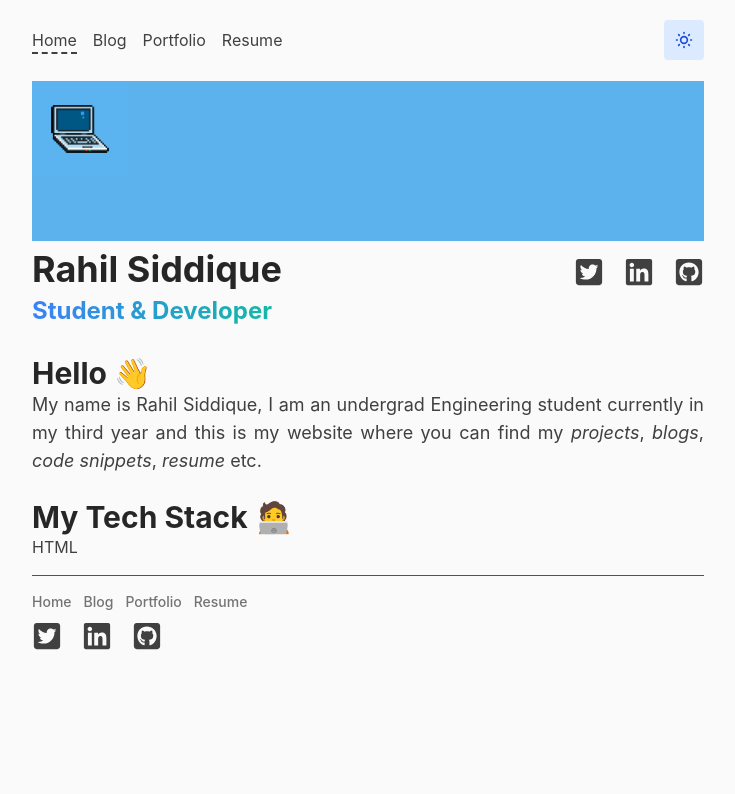
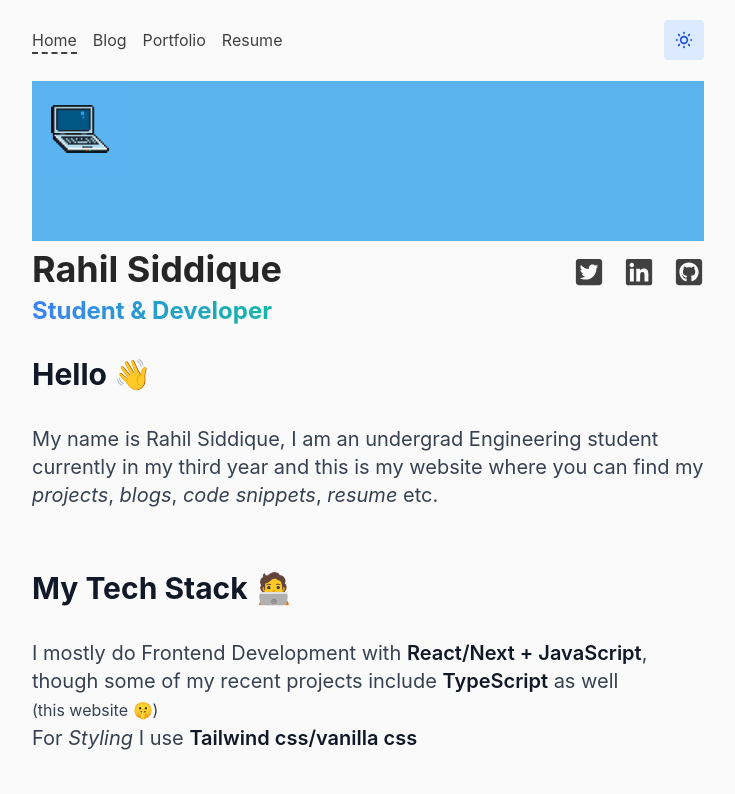
Before and after one commit to Rahilsiddique/rahil, a Next.js app: page / in a window 1280 px wide. Shown: the top 794 px of the page, without its empty margins (272-1007 px from the left). Built offline with nearby package versions, Linux system fonts and the light colour scheme.

Commit message:
[fix] intro.md
Signed-off-by: Rahilsiddique <siddiquerahil19@gmail.com>

```diff
--- a/app/(portfolio)/page.tsx
+++ b/app/(portfolio)/page.tsx
@@ -9,6 +9,8 @@ import matter from "gray-matter";
 const page: NextPage = () => {
   const intro = getIntroMetadata();
   const content = matter(intro.slug);
+  console.log(content.content);
+
   return (
     <PageWrapper>
       <main>
@@ -23,7 +25,7 @@ const page: NextPage = () => {
           <h2 className="text-xl font-bold text-transparent max-w-max mb-7 md:text-2xl bg-clip-text bg-gradient-to-r from-primary-500 to-ternary-500 dark:text-transparent">
             {intro.title}
           </h2>
-          <Markdown options={{ forceBlock: true, wrapper: "article" }}>
+          <Markdown className="text-base prose lg:text-xl dark:prose-invert">
             {content.content}
           </Markdown>
         </div>
--- a/content/Intro.md
+++ b/content/Intro.md
@@ -2,16 +2,14 @@
 name: 'Rahil Siddique'
 title: 'Student & Developer'
 ---
-<article class="prose border lg:prose-xl prose-slate">
-<h2> Hello 👋 </h2>
-<p class="text-lg text-justify dark:text-gray-500">
+## Hello 👋
 My name is Rahil Siddique, I am an undergrad Engineering student currently in my third year and this is my website where you can find my *projects*, *blogs*, *code snippets*, *resume* etc.
-</p>
-<br>
-<h2>
-My Tech Stack 🧑‍💻 <br>
-</h2>
-<ul>
-    <li>HTML</li>
-</ul>
-</article>
+## My Tech Stack 🧑‍💻
+I mostly do Frontend Development with **React/Next + JavaScript**, though some of my recent projects  include **TypeScript** as well <br><small>(this website 🤫)</small><br>
+For *Styling* I use **Tailwind css/vanilla css**
+
+| Language   |      Framework      |  Tools |
+|----------|---------|------|
+| JavaScript |  React/Next | Git |
+| TypeScript |    Astro   |   vercel |
+| Java | Node/Express |   hands  |
```
